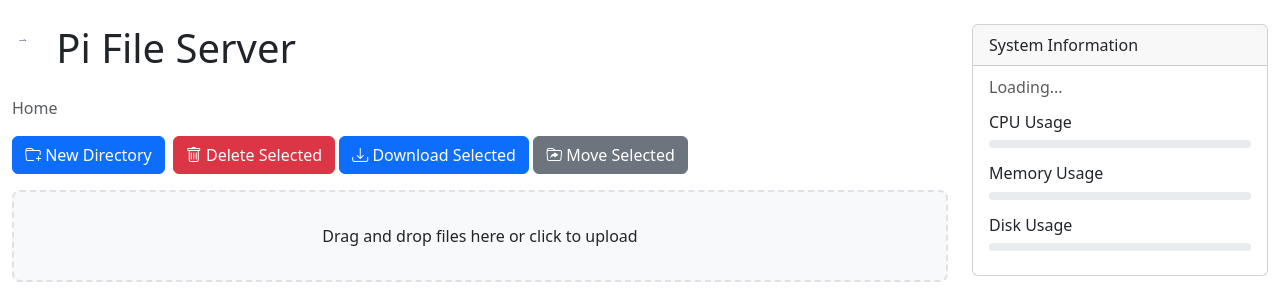
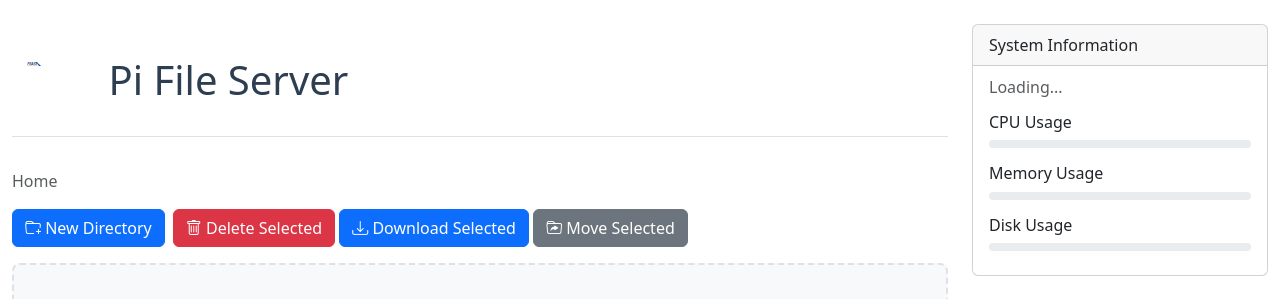
Before and after one commit to PeakeElectronicInnovation/PiWebFileServer, a Python web app: template templates/index.html in a window 1280 px wide. Shown: the top 299 px of the page. Run offline with Jinja, Linux system fonts and the light colour scheme; the template is opened without the code that fills it, so the values that code supplies are empty; some libraries are stand-ins or nearby versions.

Commit message:
Adjust header

```diff
--- a/templates/index.html
+++ b/templates/index.html
@@ -80,14 +80,22 @@
             border-top: 1px solid #dee2e6;
         }
         .logo {
-            height: 40px;
+            height: 80px;
             width: auto;
+            margin-right: 1rem;
         }
         .header {
             display: flex;
             align-items: center;
-            gap: 1rem;
-            margin-bottom: 1.5rem;
+            gap: 1.5rem;
+            margin-bottom: 2rem;
+            padding: 1rem 0;
+            border-bottom: 1px solid #dee2e6;
+        }
+        .header h1 {
+            font-size: 2.5rem;
+            margin: 0;
+            color: #2c3e50;
         }
         .breadcrumb {
             margin-bottom: 0;
```
